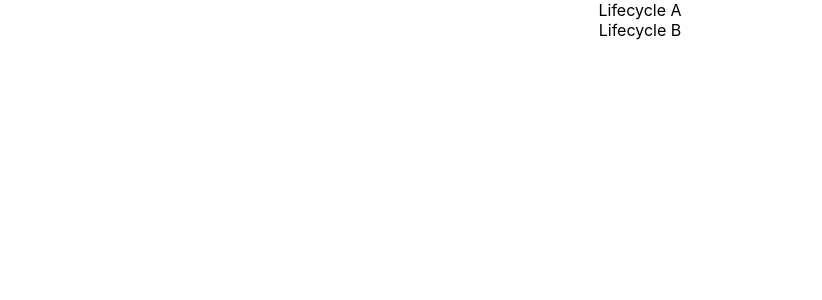
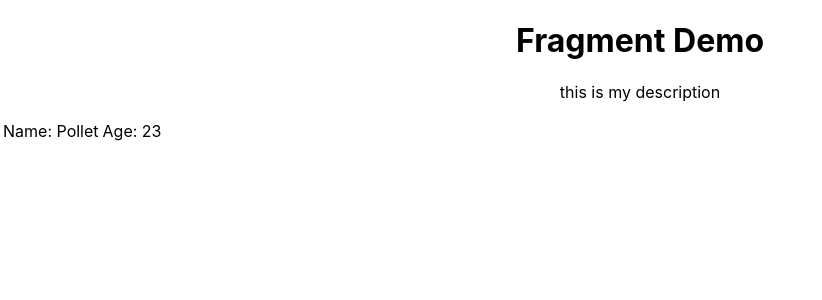
Before and after one commit to 75pollet/hello-world, a React (Create React App) app: page / in a window 1280 px wide. Shown: the top 300 px of the page, without its empty margins (0-822 px from the left). Built offline with nearby package versions, Linux system fonts and the light colour scheme.

Commit message:
how to use react fragments

```diff
--- a/src/App.js
+++ b/src/App.js
@@ -1,4 +1,4 @@
-import React from 'react';
+import React, { Fragment } from 'react';
 import logo from './logo.svg';
 import './App.css';
 import Greet from './components/Greet';
@@ -15,10 +15,17 @@
 import Inline from './components/Inline';
 import Form from './components/Form';
 import LifecycleA from './components/LifecycleA';
+import FragmentDemo from './components/FragmentDemo';
+import Table from './components/Table';
+
+
+
 function App() {
   return (
     <div className="App">
-    <LifecycleA />
+    <FragmentDemo />
+    <Table />
+    {/* <LifecycleA /> */}
     {/* <Form /> */}
     {/* <Inline /> */}
     {/* <Stylesheet /> */}
--- /dev/null
+++ b/src/components/Columns.js
@@ -0,0 +1,12 @@
+import React from 'react'
+
+function Columns() {
+    return (
+        <React.Fragment>
+            <td>Name: Pollet</td>
+            <td>Age: 23</td>
+        </React.Fragment>
+    )
+}
+
+export default Columns
--- /dev/null
+++ b/src/components/FragmentDemo.js
@@ -0,0 +1,13 @@
+import React from 'react'
+
+function FragmentDemo() {
+    return (
+        <React.Fragment>
+           <h1>Fragment Demo</h1>
+           <p>this is my description</p>
+
+        </React.Fragment>
+    )
+}
+
+export default FragmentDemo
--- /dev/null
+++ b/src/components/Table.js
@@ -0,0 +1,16 @@
+import React from 'react'
+import Columns from './Columns'
+
+function Table() {
+    return (
+        <table>
+            <tbody>
+                <tr>
+                    <Columns />
+                </tr>
+            </tbody>
+        </table>
+    )
+}
+
+export default Table
```
